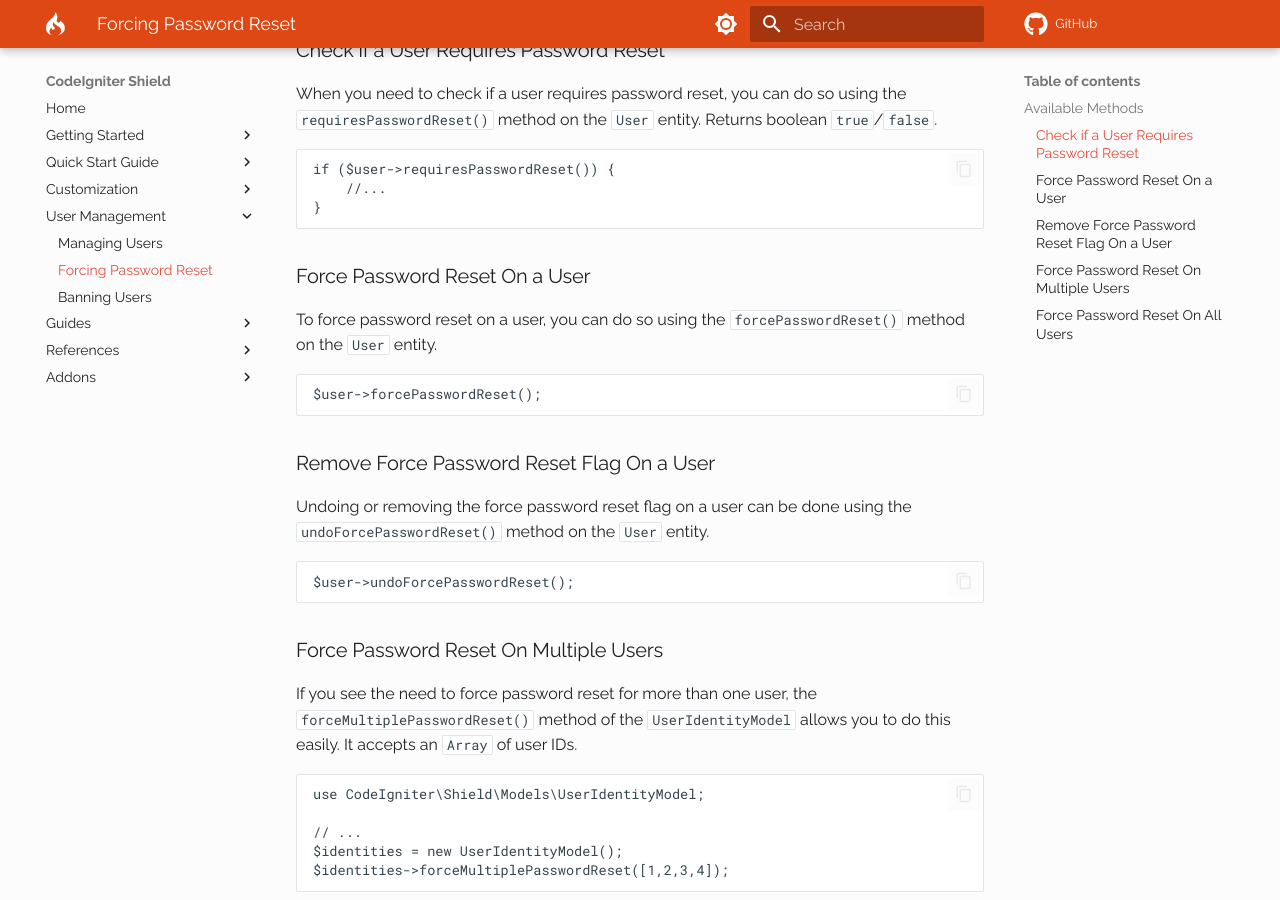
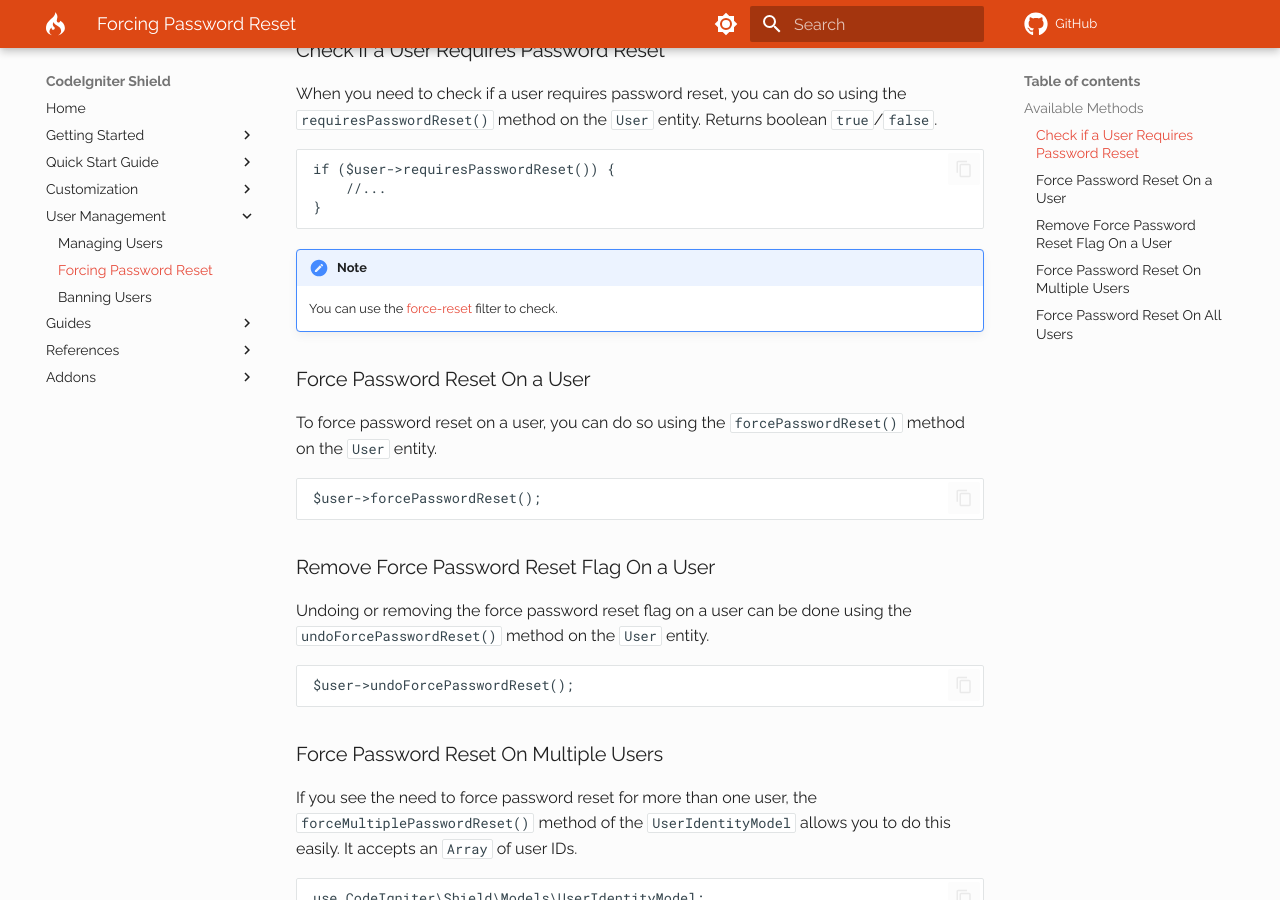
Before and after one commit to codeigniter4/shield, an MkDocs documentation site: the page built from docs/user_management/forcing_password_reset.md, in a window 1280 px wide and 900 px high, scrolled down 488 px. Built offline with MkDocs 1.6.1 and Material for MkDocs 9.7.7, drawn with Linux system fonts in a browser that asks for light colours; comment, search, counter and statistics services are not loaded; a style sheet for code colours, icons or effects is not loaded.

Commit message:
docs: add note to force-reset filter

````diff
--- a/docs/user_management/forcing_password_reset.md
+++ b/docs/user_management/forcing_password_reset.md
@@ -21,6 +21,11 @@ if ($user->requiresPasswordReset()) {
     //...
 }
 ```
+
+!!! note
+
+    You can use the [force-reset](../../references/controller_filters/#forcing-password-reset)
+    filter to check.
 
 ### Force Password Reset On a User
 
````
